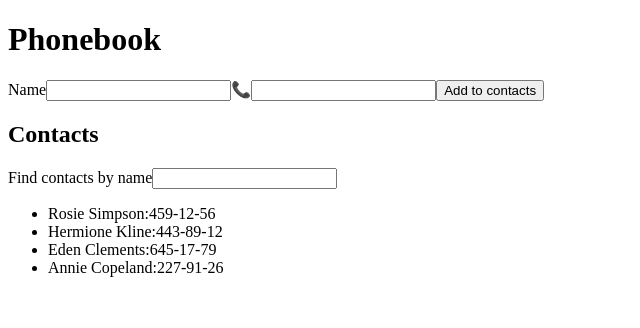
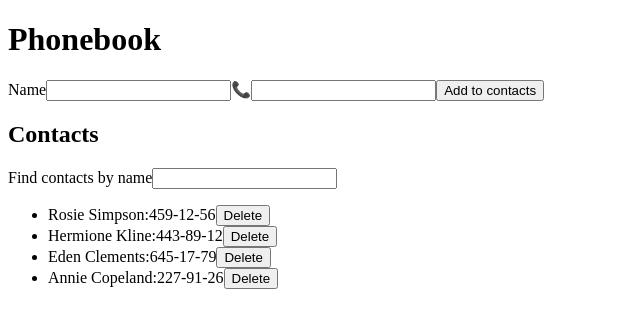
Before and after one commit to Eastvarga/goit-react-hw-02-phonebook, a React (Create React App) app: page / in a window 1280 px wide. Shown: the top 328 px of the page, without its empty margins (0-640 px from the left). Built offline with nearby package versions, Linux system fonts and the light colour scheme.

Commit message:
Added delete button

```diff
--- a/src/App.js
+++ b/src/App.js
@@ -37,8 +37,19 @@ class App extends Component {
     });
   };
 
+  deleteButtonHandler = (event) => {
+    // console.log(event);
+    const newArr = this.state.contacts.filter(
+      (elem) => elem.id !== event.target.id
+    );
+    this.setState({ contacts: [...newArr] });
+  };
+
   render() {
     const filter = this.state.filter.toLowerCase();
+    const filteredContacts = this.state.contacts.filter(({ name }) => {
+      return name.toLowerCase().includes(filter);
+    });
     return (
       <div>
         <h1>Phonebook</h1>
@@ -46,13 +57,8 @@ class App extends Component {
         <h2>Contacts</h2>
         <FindInput onChange={this.filterHendler} />
         <ContactList
-          contacts={
-            this.state.filter === ""
-              ? this.state.contacts
-              : this.state.contacts.filter(({ name }) => {
-                  return name.toLowerCase().includes(filter);
-                })
-          }
+          onClick={this.deleteButtonHandler}
+          contacts={filteredContacts}
         />
       </div>
     );
--- a/src/components/ContactList/index.jsx
+++ b/src/components/ContactList/index.jsx
@@ -8,6 +8,9 @@ class ContactList extends Component {
           <li key={id}>
             <span>{name}:</span>
             <span>{number}</span>
+            <button id={id} type="button" onClick={this.props.onClick}>
+              Delete
+            </button>
           </li>
         ))}
       </ul>
```
